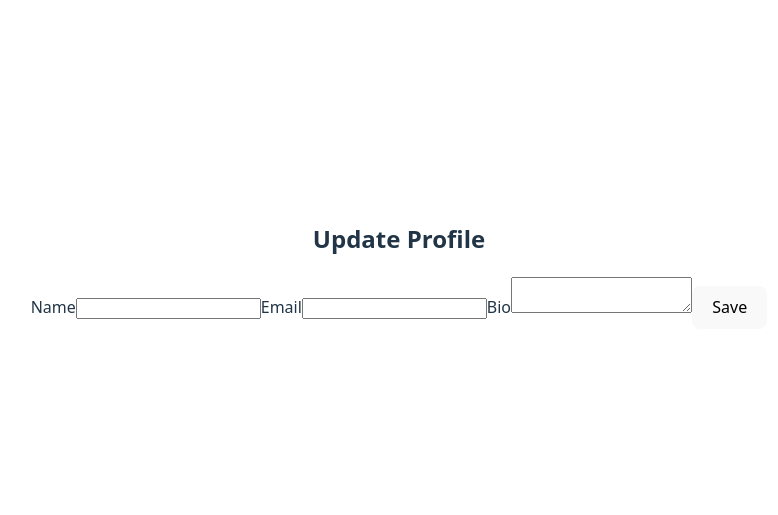
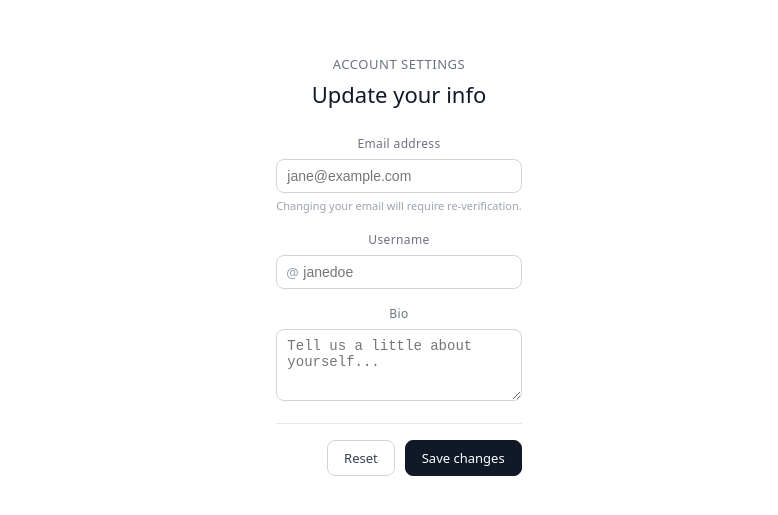
Before and after one commit to BatteryDrain/WebSec-API-front, a React (Vite) app: page /profile in a window 1280 px wide. Shown: the part 135-650 px from the top of the page, without its empty margins (241-1019 px from the left). Built offline with nearby package versions, Linux system fonts and the light colour scheme.

Commit message:
form ui made

```diff
--- a/src/pages/profile.jsx
+++ b/src/pages/profile.jsx
@@ -2,8 +2,8 @@
 import { useState } from "react";
 
 const initialState = {
-  name: "",
   email: "",
+  username: "",
   bio: "",
 };
 
@@ -11,30 +11,26 @@ export default function ProfileForm() {
   const [form, setForm] = useState(initialState);
   const [errors, setErrors] = useState({});
   const [loading, setLoading] = useState(false);
+  const [banner, setBanner] = useState(null);
 
+  const showBanner = (msg, type) => {
+    setBanner({ msg, type });
+    setTimeout(() => setBanner(null), 4000);
+  };
 
   const validate = () => {
     const errs = {};
 
-    // Name: 3–50 alphabetic characters
-    if (!/^[A-Za-z\s]{3,50}$/.test(form.name.trim())) {
-      errs.name = "Name must be 3–50 alphabetic characters.";
-    }
-
-    // Email
     if (!/^[^\s@]+@[^\s@]+\.[^\s@]+$/.test(form.email)) {
       errs.email = "Invalid email format.";
     }
 
-    // Bio
     if (form.bio.length > 500) {
       errs.bio = "Bio must be under 500 characters.";
     }
-
     if (/<[^>]*>?/.test(form.bio)) {
       errs.bio = "HTML tags are not allowed.";
     }
-
     if (!/^[a-zA-Z0-9\s.,!?'-]*$/.test(form.bio)) {
       errs.bio = "Bio contains invalid characters.";
     }
@@ -44,11 +40,13 @@ export default function ProfileForm() {
 
   const handleChange = (e) => {
     const { name, value } = e.target;
+    setForm((prev) => ({ ...prev, [name]: value }));
+  };
 
-    setForm((prev) => ({
-      ...prev,
-      [name]: value,
-    }));
+  const handleReset = () => {
+    setForm(initialState);
+    setErrors({});
+    showBanner("Fields cleared.", "info");
   };
 
   const handleSubmit = async (e) => {
@@ -63,78 +61,155 @@ export default function ProfileForm() {
     setLoading(true);
 
     try {
-      const res = await fetch("/api/profile", {
-        method: "PUT",
-        headers: {
-          "Content-Type": "application/json",
-        },
+      const res = await fetch("/api/user/update", {
+        method: "PATCH",
+        headers: { "Content-Type": "application/json" },
         body: JSON.stringify(form),
       });
 
       const data = await res.json();
+      if (!res.ok) throw new Error(data.message);
 
-      if (!res.ok) {
-        throw new Error(data.message);
-      }
-
-      alert("Profile updated successfully!");
+      showBanner("Profile updated successfully.", "success");
       setErrors({});
     } catch (err) {
       console.error(err);
-      alert("Something went wrong.");
+      showBanner("Something went wrong.", "danger");
     } finally {
       setLoading(false);
     }
   };
 
+  const bannerStyles = {
+    success: { background: "#ecfdf5", color: "#065f46", border: "0.5px solid #6ee7b7" },
+    danger:  { background: "#fef2f2", color: "#991b1b", border: "0.5px solid #fca5a5" },
+    warning: { background: "#fffbeb", color: "#92400e", border: "0.5px solid #fcd34d" },
+    info:    { background: "#f9fafb", color: "#374151", border: "0.5px solid #e5e7eb" },
+  };
+
+  const labelStyle = {
+    display: "block",
+    fontSize: "12px",
+    fontWeight: 500,
+    color: "#6b7280",
+    marginBottom: "6px",
+    letterSpacing: "0.03em",
+  };
+
+  const inputStyle = {
+    width: "100%",
+    boxSizing: "border-box",
+    padding: "8px 10px",
+    fontSize: "14px",
+    border: "0.5px solid #d1d5db",
+    borderRadius: "8px",
+    outline: "none",
+    background: "#fff",
+    color: "#111827",
+  };
+
+  const errorStyle = {
+    fontSize: "12px",
+    color: "#dc2626",
+    margin: "4px 0 0",
+  };
+
   return (
+    <div style={{ maxWidth: "560px", margin: "1.5rem auto", padding: "0 1rem" }}>
+
+      <div style={{ marginBottom: "1.5rem" }}>
+        <p style={{ fontSize: "13px", color: "#6b7280", margin: 0, letterSpacing: "0.04em", textTransform: "uppercase", fontWeight: 500 }}>
+          Account settings
+        </p>
+        <h2 style={{ fontSize: "22px", fontWeight: 500, margin: "4px 0 0", color: "#111827" }}>
+          Update your info
+        </h2>
+      </div>
+
+      {banner && (
+        <div style={{ ...bannerStyles[banner.type], padding: "10px 14px", borderRadius: "8px", fontSize: "13px", marginBottom: "1rem" }}>
+          {banner.msg}
+        </div>
+      )}
+
       <form onSubmit={handleSubmit} noValidate aria-labelledby="profile-heading">
-      <h2 id="profile-heading">Update Profile</h2>
-
-      {/* Name */}
-      <label htmlFor="name">Name</label>
-      <input
-        id="name"
-        name="name"
-        type="text"
-        value={form.name}
-        onChange={handleChange}
-        aria-invalid={!!errors.name}
-        aria-describedby="name-error"
-        required
-      />
-      {errors.name && <p id="name-error">{errors.name}</p>}
+        <div style={{ display: "flex", flexDirection: "column", gap: "16px" }}>
 
           {/* Email */}
-      <label htmlFor="email">Email</label>
+          <div>
+            <label htmlFor="email" style={labelStyle}>Email address</label>
             <input
               id="email"
               name="email"
               type="email"
+              placeholder="jane@example.com"
               value={form.email}
               onChange={handleChange}
               aria-invalid={!!errors.email}
               aria-describedby="email-error"
-        required
+              style={inputStyle}
             />
-      {errors.email && <p id="email-error">{errors.email}</p>}
+            <p style={{ fontSize: "11px", color: "#9ca3af", margin: "5px 0 0" }}>
+              Changing your email will require re-verification.
+            </p>
+            {errors.email && <p id="email-error" style={errorStyle}>{errors.email}</p>}
+          </div>
+
+          {/* Username */}
+          <div>
+            <label htmlFor="username" style={labelStyle}>Username</label>
+            <div style={{ position: "relative" }}>
+              <span style={{ position: "absolute", left: "10px", top: "50%", transform: "translateY(-50%)", fontSize: "14px", color: "#9ca3af", pointerEvents: "none" }}>@</span>
+              <input
+                id="username"
+                name="username"
+                type="text"
+                placeholder="janedoe"
+                value={form.username}
+                onChange={handleChange}
+                style={{ ...inputStyle, paddingLeft: "26px" }}
+              />
+            </div>
+          </div>
 
           {/* Bio */}
-      <label htmlFor="bio">Bio</label>
+          <div>
+            <label htmlFor="bio" style={labelStyle}>Bio</label>
             <textarea
               id="bio"
               name="bio"
+              rows={3}
+              placeholder="Tell us a little about yourself..."
               value={form.bio}
               onChange={handleChange}
               maxLength={500}
               aria-invalid={!!errors.bio}
               aria-describedby="bio-error"
+              style={{ ...inputStyle, resize: "vertical", minHeight: "72px" }}
             />
-      {errors.bio && <p id="bio-error">{errors.bio}</p>}
+            {errors.bio && <p id="bio-error" style={errorStyle}>{errors.bio}</p>}
+          </div>
 
-      <button type="submit" disabled={loading}>
-        {loading ? "Saving..." : "Save"}
+          {/* Actions */}
+          <div style={{ borderTop: "0.5px solid #e5e7eb", paddingTop: "16px", display: "flex", justifyContent: "flex-end", gap: "10px" }}>
+            <button
+              type="button"
+              onClick={handleReset}
+              style={{ fontSize: "13px", padding: "8px 16px", border: "0.5px solid #d1d5db", borderRadius: "8px", background: "transparent", cursor: "pointer", color: "#374151" }}
+            >
+              Reset
             </button>
+            <button
+              type="submit"
+              disabled={loading}
+              style={{ fontSize: "13px", padding: "8px 16px", border: "0.5px solid #111827", borderRadius: "8px", background: "#111827", color: "#fff", cursor: loading ? "not-allowed" : "pointer", opacity: loading ? 0.7 : 1 }}
+            >
+              {loading ? "Saving..." : "Save changes"}
+            </button>
+          </div>
+
+        </div>
       </form>
+    </div>
   );
 }
```
Lines whose indentation alone changed are shown as unchanged.
